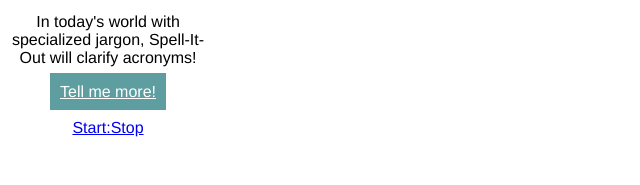
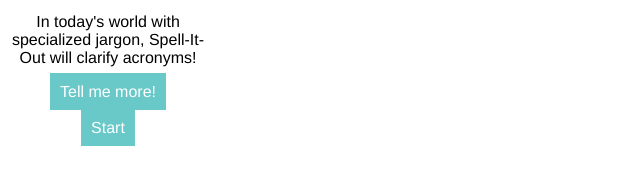
Before and after one commit to ElkaRavenwood/HackWestern5, a browser extension: page details.html in a window 1280 px wide. Shown: the part 61-246 px from the top of the page, without its empty margins (0-640 px from the left). Drawn offline with Linux system fonts and the light colour scheme.

Commit message:
Final edits of buttons, and their styling.

```diff
--- a/CSS/details.css
+++ b/CSS/details.css
@@ -3,6 +3,21 @@
 	font-family: 'Proxima Nova', 'Helvetica', sans-serif;
 	text-align: center;
 	margin-bottom: 20px;
+}
+
+br {
+	line-height: 30px;
+}
+
+a {
+	text-decoration: unset;
+	background-color: rgb(105,200,200);
+	padding: 10px;
+	margin: 5px;
+	margin-top: 10px;
+	color: white;
+	border-width: 3px;
+	border-color: black;
 }
 
 #header {
@@ -21,11 +36,3 @@
 	font-size: 16px;
 	align-content: center;
 }
-
-#toSite {
-	background-color: rgb(95,158,160);
-	padding: 10px;
-	color: white;
-	border-width: 3px;
-	border-color: black;
-}
--- a/details.html
+++ b/details.html
@@ -17,7 +17,7 @@
 			<a id="toSite" href="http://www.spellitout.tech" target="blank">Tell me more!</a>
 			<br>
 			<br>
-			<a id="start" href="#">Start:Stop</a>
+			<a id="start" href="#">Start</a>
 		</nav>
 	</div>
 
```
